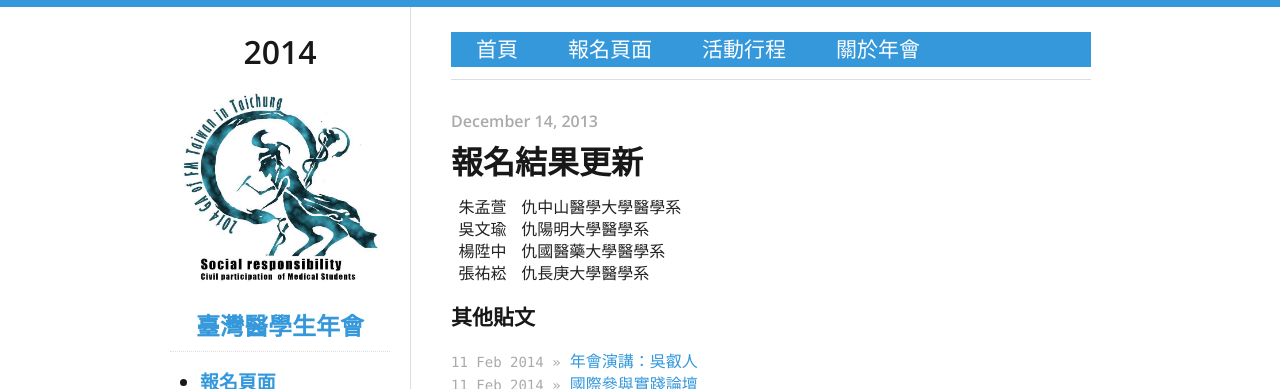
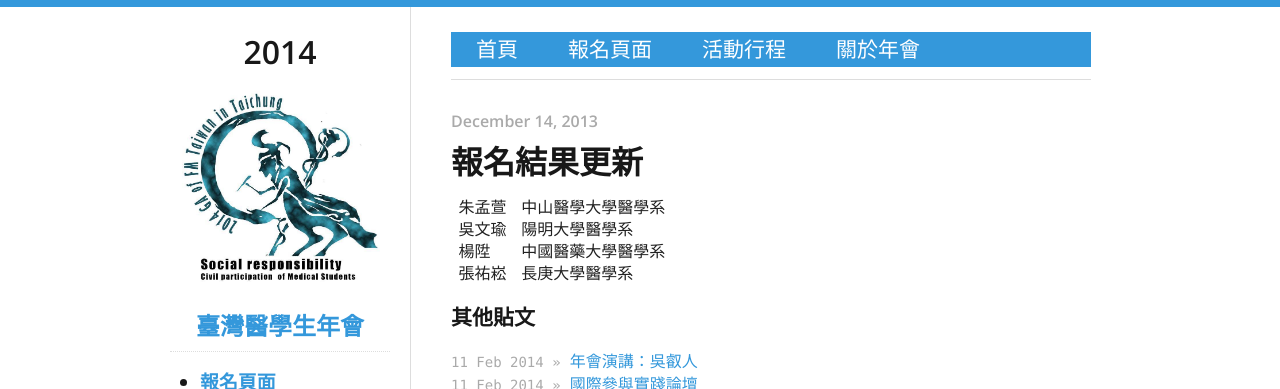
Before and after one commit to fmstw/fmstw.github.io, a Jekyll site: the page built from _posts/2013-12-14-register-result.html, in a window 1280 px wide. Shown: the top 389 px of the page. Built offline with Jekyll 4.4.1, drawn with Linux system fonts in a browser that asks for light colours; nearby versions of some CDN libraries.

Commit message:
報名結果

```diff
--- a/_posts/2013-12-14-register-result.html
+++ b/_posts/2013-12-14-register-result.html
@@ -5,8 +5,8 @@ tag: register
 layout: post
 ---
 <table>
-<tr><td STYLE="padding-left: 0.2cm; padding-right: 0.19cm">朱孟萱</td><td STYLE="padding-left: 0.2cm; padding-right: 0.19cm">仇中山醫學大學醫學系</td></tr>
-<tr><td STYLE="padding-left: 0.2cm; padding-right: 0.19cm">吳文瑜</td><td STYLE="padding-left: 0.2cm; padding-right: 0.19cm">仇陽明大學醫學系</td></tr>
-<tr><td STYLE="padding-left: 0.2cm; padding-right: 0.19cm">楊陞中</td><td STYLE="padding-left: 0.2cm; padding-right: 0.19cm">仇國醫藥大學醫學系</td></tr>
-<tr><td STYLE="padding-left: 0.2cm; padding-right: 0.19cm">張祐崧</td><td STYLE="padding-left: 0.2cm; padding-right: 0.19cm">仇長庚大學醫學系</td></tr>
+<tr><td STYLE="padding-left: 0.2cm; padding-right: 0.19cm">朱孟萱</td><td STYLE="padding-left: 0.2cm; padding-right: 0.19cm">中山醫學大學醫學系</td></tr>
+<tr><td STYLE="padding-left: 0.2cm; padding-right: 0.19cm">吳文瑜</td><td STYLE="padding-left: 0.2cm; padding-right: 0.19cm">陽明大學醫學系</td></tr>
+<tr><td STYLE="padding-left: 0.2cm; padding-right: 0.19cm">楊陞</td><td STYLE="padding-left: 0.2cm; padding-right: 0.19cm">中國醫藥大學醫學系</td></tr>
+<tr><td STYLE="padding-left: 0.2cm; padding-right: 0.19cm">張祐崧</td><td STYLE="padding-left: 0.2cm; padding-right: 0.19cm">長庚大學醫學系</td></tr>
 </table>
```
